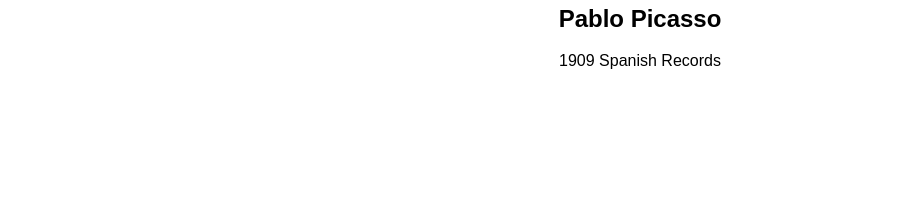
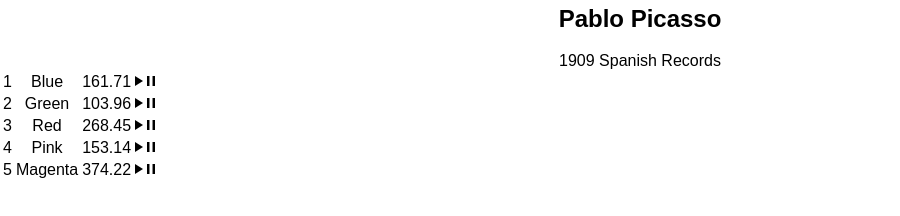
Before and after one commit to adahutchings/bloc-jams-react, a React (Create React App) app: page /album/the-colors in a window 1280 px wide. Shown: the part 458-674 px from the top of the page, without its empty margins (0-900 px from the left). Built offline with nearby package versions, Linux system fonts and the light colour scheme.

Commit message:
Assignment 6 Components Album Completed

```diff
--- a/public/index.html
+++ b/public/index.html
@@ -10,6 +10,7 @@
     -->
     <link rel="manifest" href="%PUBLIC_URL%/manifest.json">
     <link rel="shortcut icon" href="%PUBLIC_URL%/favicon.ico">
+    <link rel="stylesheet" href= "http://code.ionicframework.com/ionicons/2.0.1/css/ionicons.min.css">
     <!--
       Notice the use of %PUBLIC_URL% in the tags above.
       It will be replaced with the URL of the `public` folder during the build.
--- a/src/components/Album.js
+++ b/src/components/Album.js
@@ -14,6 +14,8 @@
   }
 
   render() {
+
+
     return (
       <section className='album'>
         <section id="album-info">
@@ -21,7 +23,11 @@
           <div className="album-details">
             <h1 id="album-title">{this.state.album.title}</h1>
             <h2 className="artist">{this.state.album.artist}</h2>
-            <div id="release-info">{this.state.album.releaseInfo}</div>
+            <div id="release-info">
+              {this.state.album.releaseInfo}
+              {this.state.album.year}
+              {this.state.album.label}
+            </div>
           </div>
         </section>
         <table id="song-list">
@@ -31,6 +37,17 @@
             <col id="song-duration-column" />
           </colgroup>
           <tbody>
+          {
+            this.state.album.songs.map( (song, index) =>
+            <tr className="song" key={index}>
+              <td className="song-number">{index +1}</td>
+              <td className="song-title">{song.title}</td>
+              <td className="song-duration">{song.duration}</td>
+              <td className="ion-ios-play"></td>
+              <td className="ion-ios-pause"></td>
+            </tr>
+            )
+          }
           </tbody>
         </table>
       </section>
```
